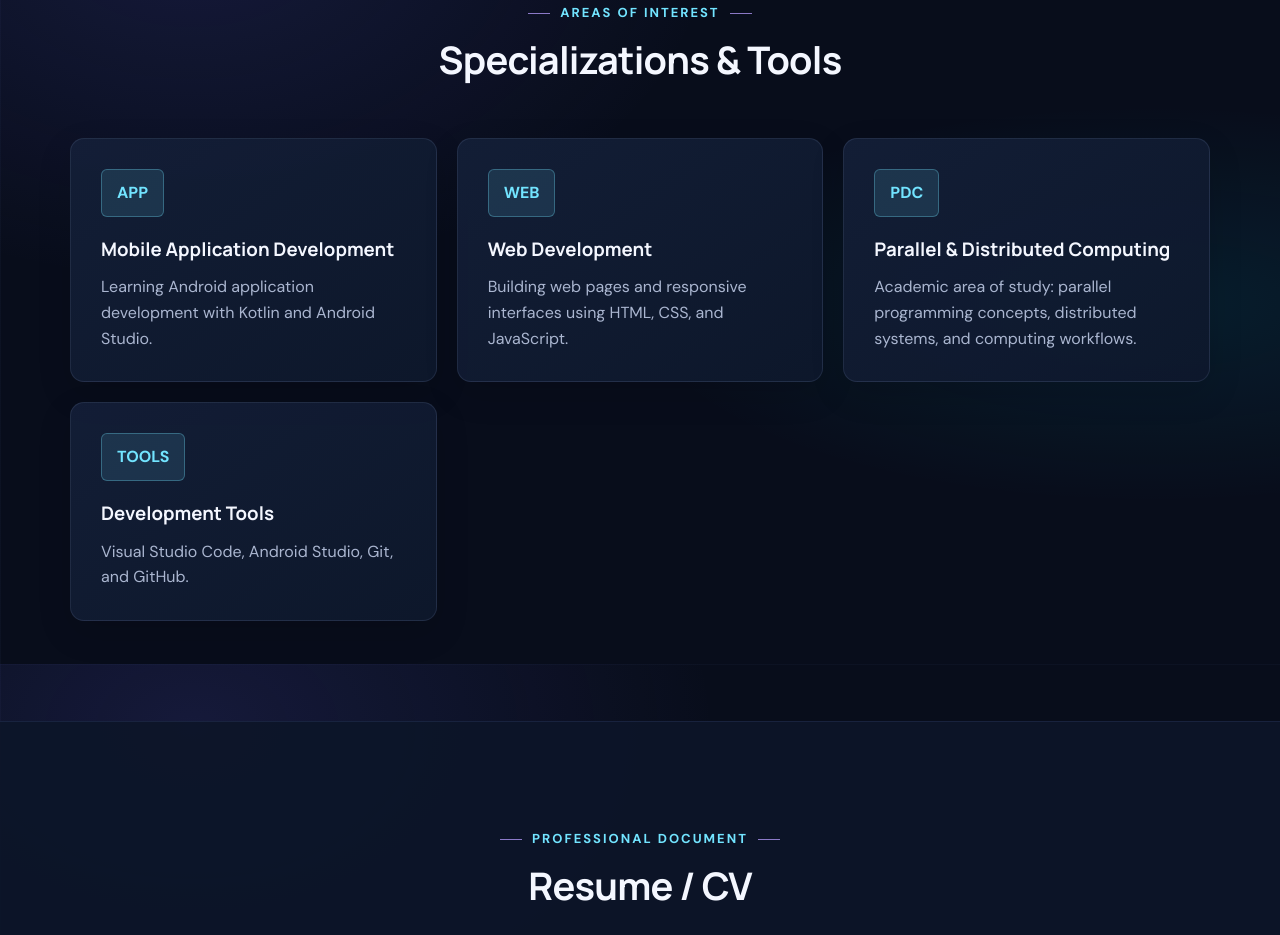
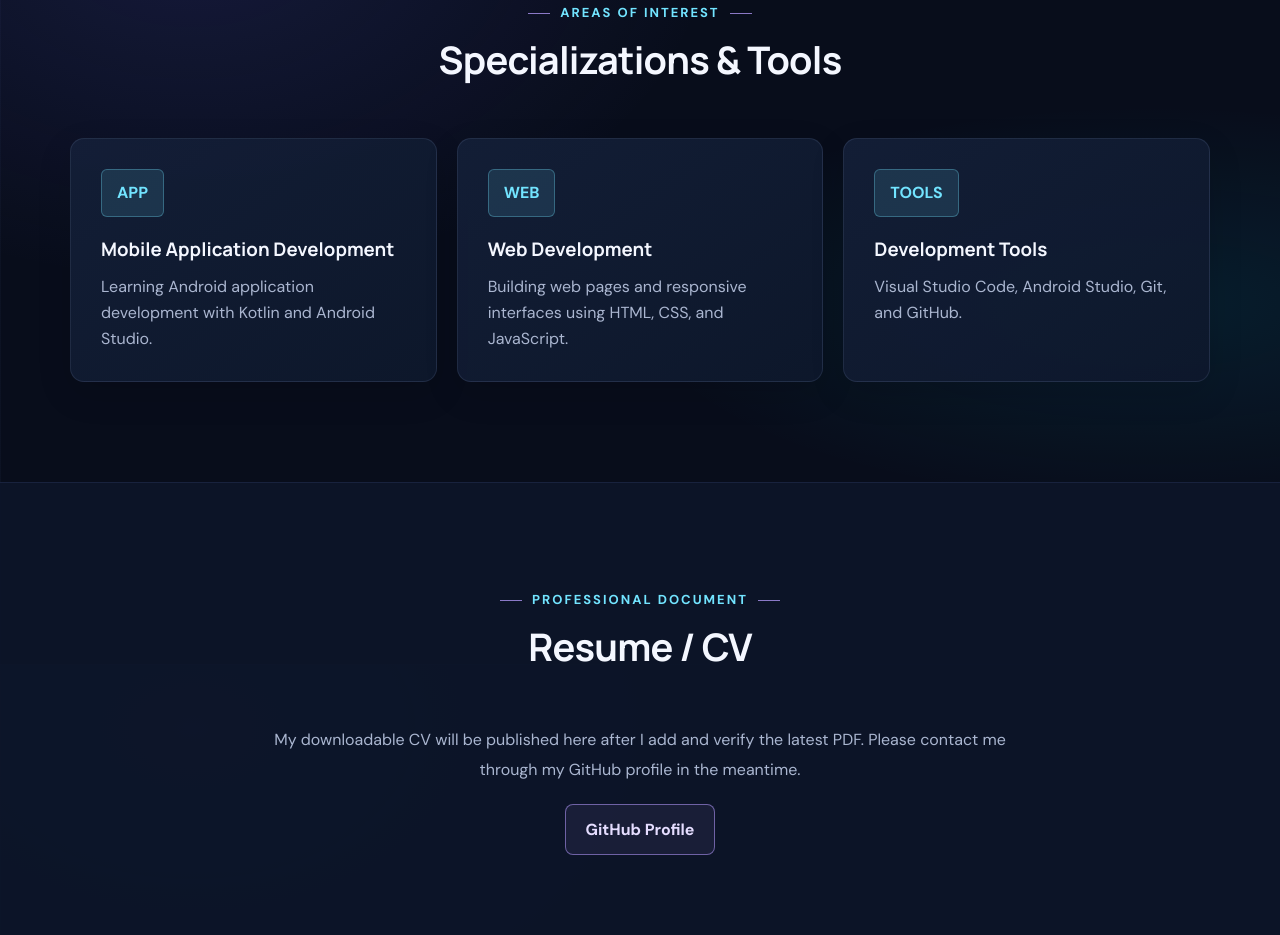
Before and after one commit to Narai12/portfolio-1, a plain HTML site: page index.html in a window 1280 px wide. Shown: the part 6536-7471 px from the top of the page. Drawn offline with Linux system fonts and the light colour scheme.

Commit message:
Remove Parallel and Distributed Computing specialization card

```diff
--- a/index.html
+++ b/index.html
@@ -1761,7 +1761,6 @@ and software projects.
 <div class="skills-container">
 <div class="skill-card"><div class="skill-icon">APP</div><h3>Mobile Application Development</h3><p>Learning Android application development with Kotlin and Android Studio.</p></div>
 <div class="skill-card"><div class="skill-icon">WEB</div><h3>Web Development</h3><p>Building web pages and responsive interfaces using HTML, CSS, and JavaScript.</p></div>
-<div class="skill-card"><div class="skill-icon">PDC</div><h3>Parallel & Distributed Computing</h3><p>Academic area of study: parallel programming concepts, distributed systems, and computing workflows.</p></div>
 <div class="skill-card"><div class="skill-icon">TOOLS</div><h3>Development Tools</h3><p>Visual Studio Code, Android Studio, Git, and GitHub.</p></div>
 </div>
 </section>
```
